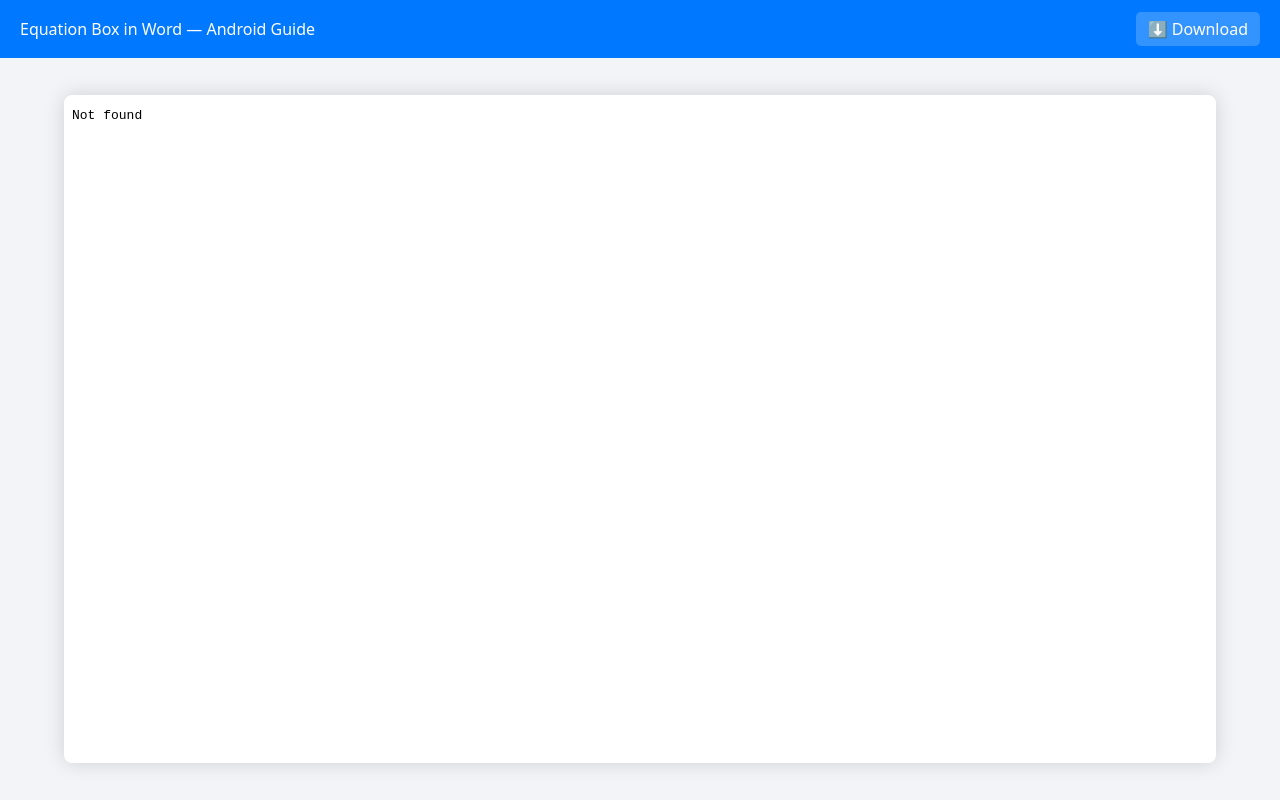
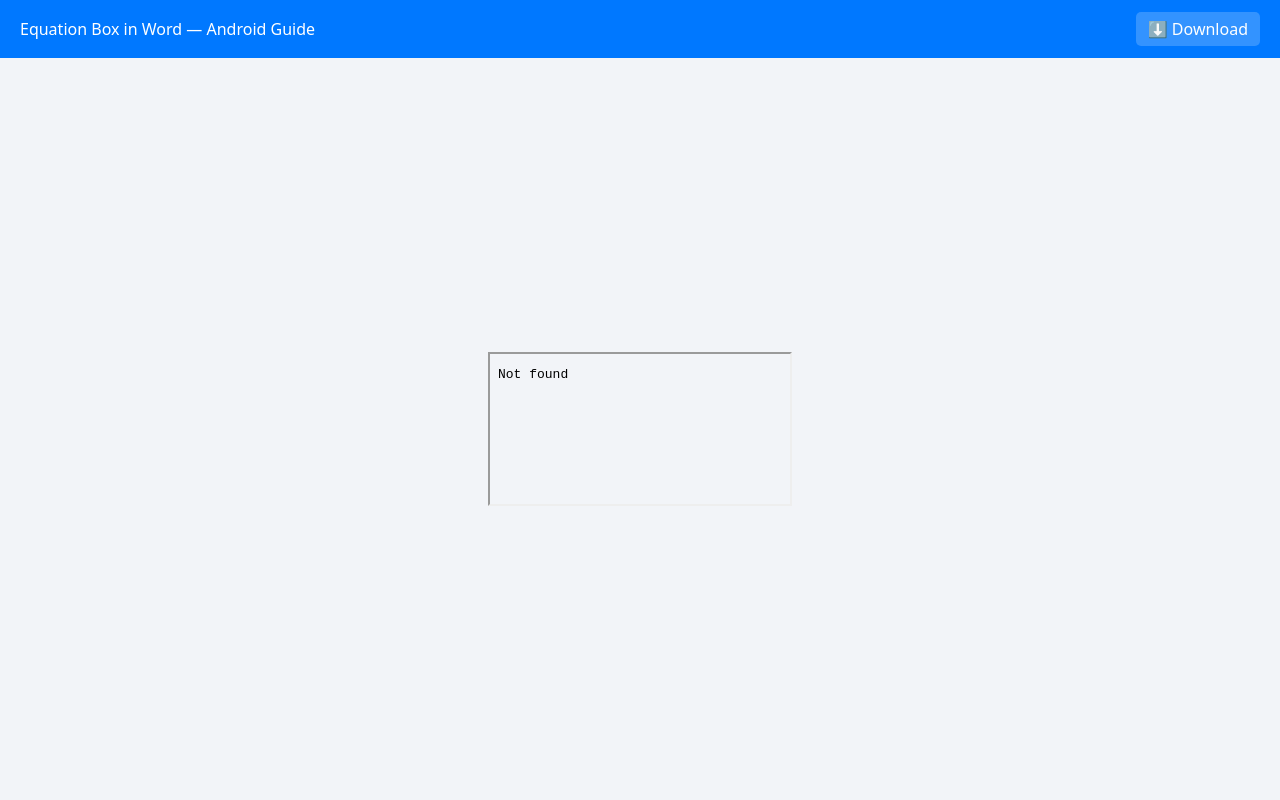
Before and after one commit to hemahmed203-del/Equation-box-in-Word-guide-for-Android, a plain HTML site: page index.html in a window 1280 px wide. Drawn offline with Linux system fonts and the light colour scheme.

Commit message:
Update index.html

```diff
--- a/index.html
+++ b/index.html
@@ -52,14 +52,11 @@
       background: #f2f4f8;
     }
 
-    iframe {
-      width: 90%;
-      height: 90%;
-      border: none;
-      box-shadow: 0 0 20px rgba(0,0,0,0.15);
-      background: white;
-      border-radius: 8px;
-    }
+    <iframe
+  src="https://docs.google.com/gview?embedded=true&url=https://hemahmed203-del.github.io/Equation-box-in-Word-guide-for-Android/Equation-box-in-Word-guide-for-Android.pdf"
+  title="Equation Box in Word PDF"
+  style="width:90%; height:90%; border:none; box-shadow:0 0 20px rgba(0,0,0,0.15); border-radius:8px; background:white;">
+</iframe>
 
     @media (max-width: 768px) {
       iframe {
```
